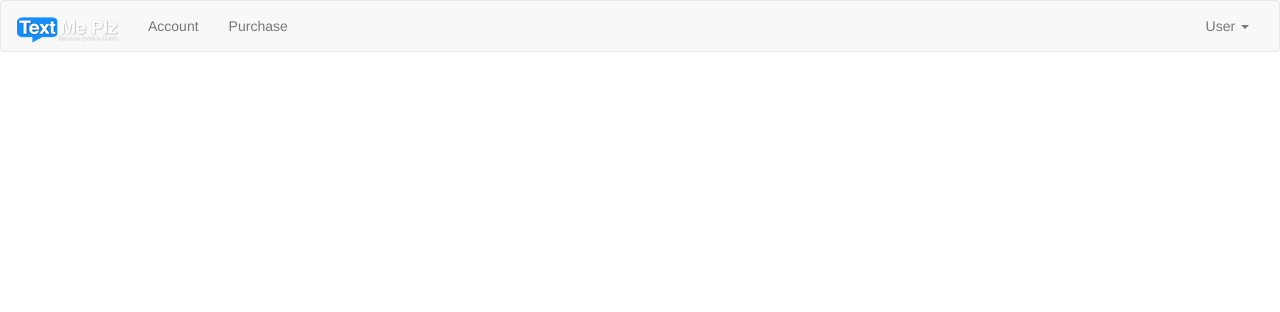
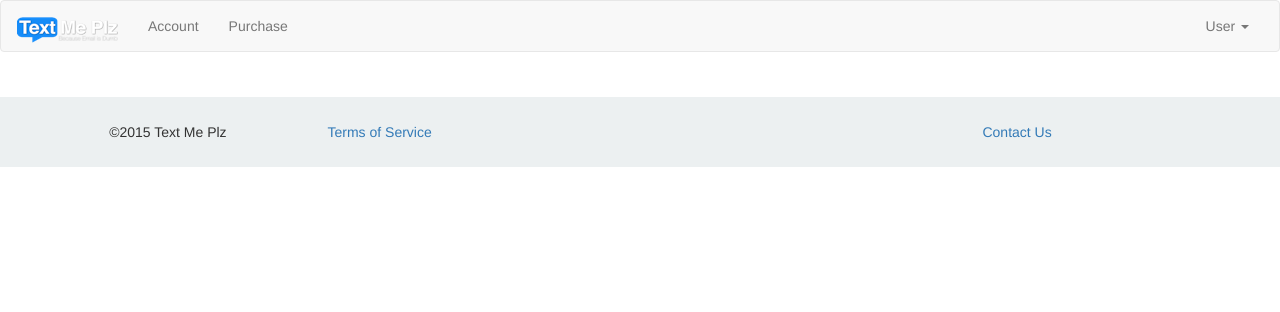
Before and after one commit to angstwad/textmeplz, a Flask app: template textmeplz/templates/base.html in a window 1280 px wide. Shown: the top 312 px of the page. Run offline with Flask 2, Linux system fonts and the light colour scheme; the template is opened without the code that fills it, so the values that code supplies are empty; parts of the project's set-up code (start-up, migrations or seed data) failed here and were passed over; some libraries are stand-ins or nearby versions.

Commit message:
Add terms of service and privacy

```diff
--- a/textmeplz-static/index.html
+++ b/textmeplz-static/index.html
@@ -155,9 +155,9 @@
 					<div class="row">
 						<div class="col-sm-11">
 							<span class="text-white">© 2015 Text Me Plz</span>
-							<span class="text-white"><a href="mailto:hello@textmeplz.com">hello@textmeplz.</a>com</span>
-							<span class="text-white"> </span>
-							<span class="text-white"> </span>
+							<span class="text-white"><a href="mailto:hello@textmeplz.com">hello@textmeplz.com</a></span>
+							<span class="text-white"><a href="/tos">Terms of Service / Privacy</a></span>
+							<span class="text-white"></span>
 						</div>
 					</div>
 				</div>
--- a/textmeplz/apps.py
+++ b/textmeplz/apps.py
@@ -8,7 +8,7 @@ from opbeat.contrib.flask import Opbeat
 from flask.ext.stormpath import StormpathManager
 
 from config import config
-from views import index, bomb
+from views import index, bomb, tos
 from resources import (
     UserInfoResource, AccountActivation, PhoneNumber, ProcessPayment,
     HookResource
@@ -18,6 +18,7 @@ routes = [
     # (route, name, view function)
     ('/app/exception', 'bomb', bomb),
     ('/app', 'index', index),
+    ('/tos', 'tos', tos)
 ]
 
 api_resources = [
@@ -49,6 +50,7 @@ def create_app():
         handler = logging.StreamHandler()
         handler.setLevel(logging.INFO)
         flask_app.logger.addHandler(handler)
+        flask_app.logger.setLevel(logging.INFO)
 
     retval = {
         'flask': flask_app,
--- a/textmeplz/templates/base.html
+++ b/textmeplz/templates/base.html
@@ -17,6 +17,14 @@
       ga('send', 'pageview');
 
     </script>
+    <style>
+        footer {
+            margin-top: 25px;
+            padding-top: 25px;
+            padding-bottom: 25px;
+            background-color: #ecf0f1;
+        }
+    </style>
 </head>
 <body>
 
@@ -69,5 +77,17 @@
   {% block container %}{% endblock %}
 </div><!-- /.container -->
 
+<footer class="row">
+    <div class="col-md-2 col-md-offset-1">
+        <span>©2015 Text Me Plz</span>
+    </div>
+    <div class="col-md-2">
+        <span><a href="/tos">Terms of Service</a></span>
+    </div>
+    <div class="col-md-2 col-md-offset-4">
+        <span><a href="mailto:support@textmeplz.com">Contact Us</a></span>
+    </div>
+</footer>
 </body>
+
 </html>
--- a/textmeplz/views.py
+++ b/textmeplz/views.py
@@ -12,6 +12,10 @@ def bomb():
     1/0
 
 
+def tos():
+    return render_template('tos-pp.html')
+
+
 @login_required
 def index():
     userdoc = get_or_create_userdoc(user.username)
```
